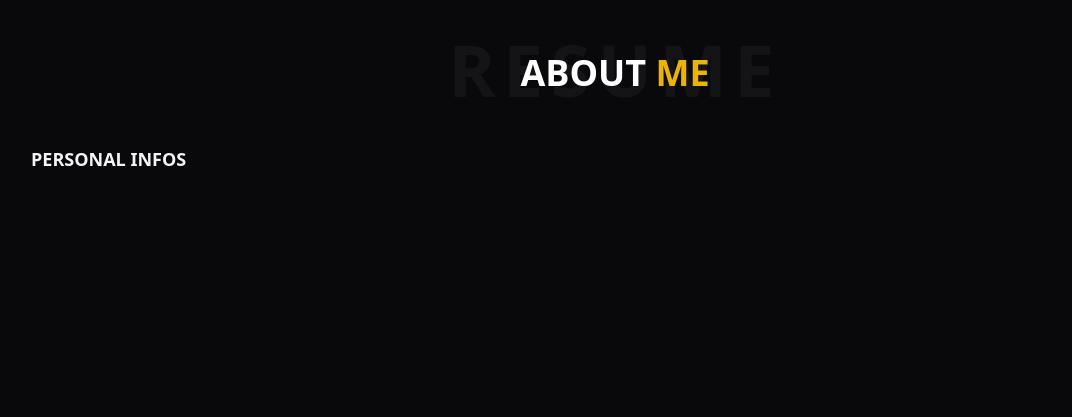
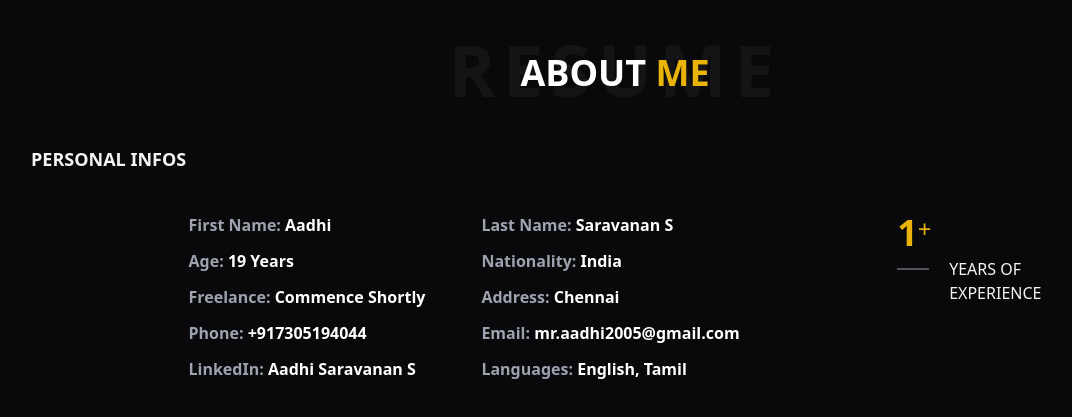
Before and after one commit to Aadhisaravanan13/Portfolio, a React (Vite) app in the folder Portfolio/: page / in a window 1280 px wide. Shown: the part 863-1280 px from the top of the page, without its empty margins (25-1097 px from the left). Built offline with nearby package versions, Linux system fonts and the light colour scheme.

Commit message:
work in about

```diff
--- a/Portfolio/src/Screens/About.tsx
+++ b/Portfolio/src/Screens/About.tsx
@@ -1,6 +1,50 @@
 // import Home from "./Home"
 
 function About() {
+  const personalDetailsList: any = () => {
+    return (
+      <div className="flex">
+        <div className="text-white font-semibold pr-14">
+          <ul>
+            <li className="text-gray-400 pb-3">
+              First Name: <span className=" text-white">Aadhi</span>
+            </li>
+            <li className="text-gray-400 pb-3">
+              Age: <span className=" text-white">19 Years</span>
+            </li>
+            <li className="text-gray-400 pb-3">
+              Freelance: <span className=" text-white">Commence Shortly</span>
+            </li>
+            <li className="text-gray-400 pb-3">
+              Phone: <span className=" text-white">+917305194044</span>
+            </li>
+            <li className="text-gray-400 pb-3">
+              LinkedIn: <span className=" text-white">Aadhi Saravanan S</span>
+            </li>
+          </ul>
+        </div>
+        <div className="text-white font-semibold ">
+          <ul>
+            <li className="text-gray-400 pb-3">
+              Last Name: <span className=" text-white">Saravanan S</span>
+            </li>
+            <li className="text-gray-400 pb-3">
+              Nationality: <span className=" text-white">India</span>
+            </li>
+            <li className="text-gray-400 pb-3">
+              Address: <span className=" text-white">Chennai</span>
+            </li>
+            <li className="text-gray-400 pb-3">
+              Email: <span className=" text-white">mr.aadhi2005@gmail.com</span>
+            </li>
+            <li className="text-gray-400 pb-3">
+              Languages: <span className=" text-white">English, Tamil</span>
+            </li>
+          </ul>
+        </div>
+      </div>
+    );
+  };
   return (
     <>
       {/* <Home /> */}
@@ -14,9 +58,24 @@ function About() {
           </h1>
         </div>
         <div className="flex-col ">
-          <h2 className=" text-gray-100 text-lg font-semibold pt-10">
+          <h2 className=" text-gray-100 text-lg font-semibold pt-10 pb-10">
             PERSONAL INFOS
           </h2>
+          <div className="flex justify-evenly ">
+            <div>{personalDetailsList()}</div>
+            <div>
+              <div className="flex flex-col">
+                <div className="flex pb-1">
+                  <p className="text-yellow-500 text-4xl font-semibold"> 1</p>
+                  <p className="text-2xl text-yellow-500">+</p>
+                </div>
+                <div className="flex justify-between items-center">
+                  <div><p className="border border-zinc-600 w-8 mb-6" /></div>
+                  <div><p  className="text-zinc-100 pl-5">YEARS OF <br /> EXPERIENCE</p></div>
+                </div>
+              </div>
+            </div>
+          </div>
         </div>
       </div>
     </>
--- a/Portfolio/src/components/NavBar.tsx
+++ b/Portfolio/src/components/NavBar.tsx
@@ -30,7 +30,7 @@ export default function NavBar() {
                 <button
                     key={item.id}
                     onClick={() => handleScroll(item.target)}
-                    className={`p-3 rounded-full ${
+                    className={`p-3 rounded-full cursor-pointer ${
                         isSelected === item.id ? 'bg-yellow-500' : 'bg-zinc-800'
                     } hover:scale-125 transform transition duration-200`}
                 >
```
